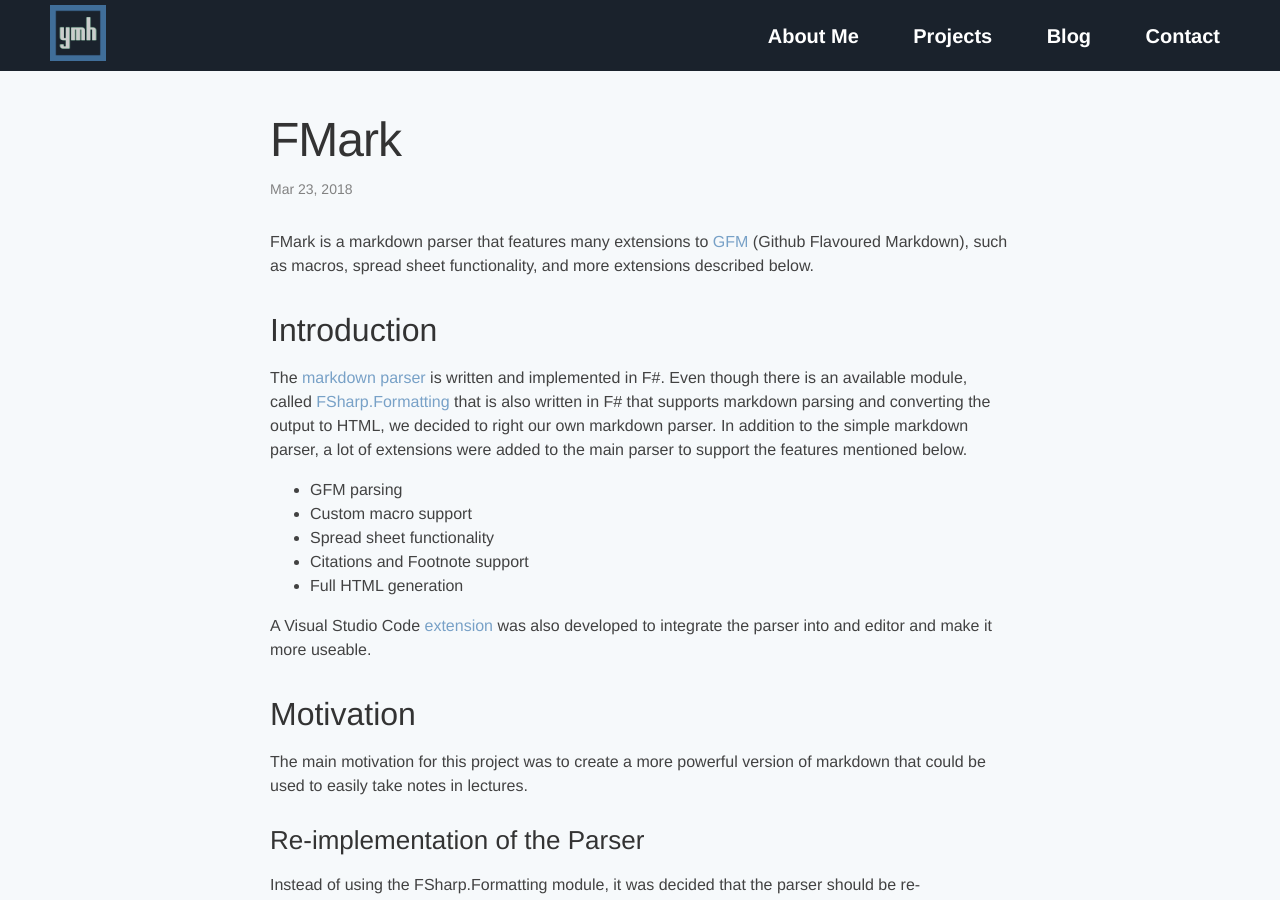
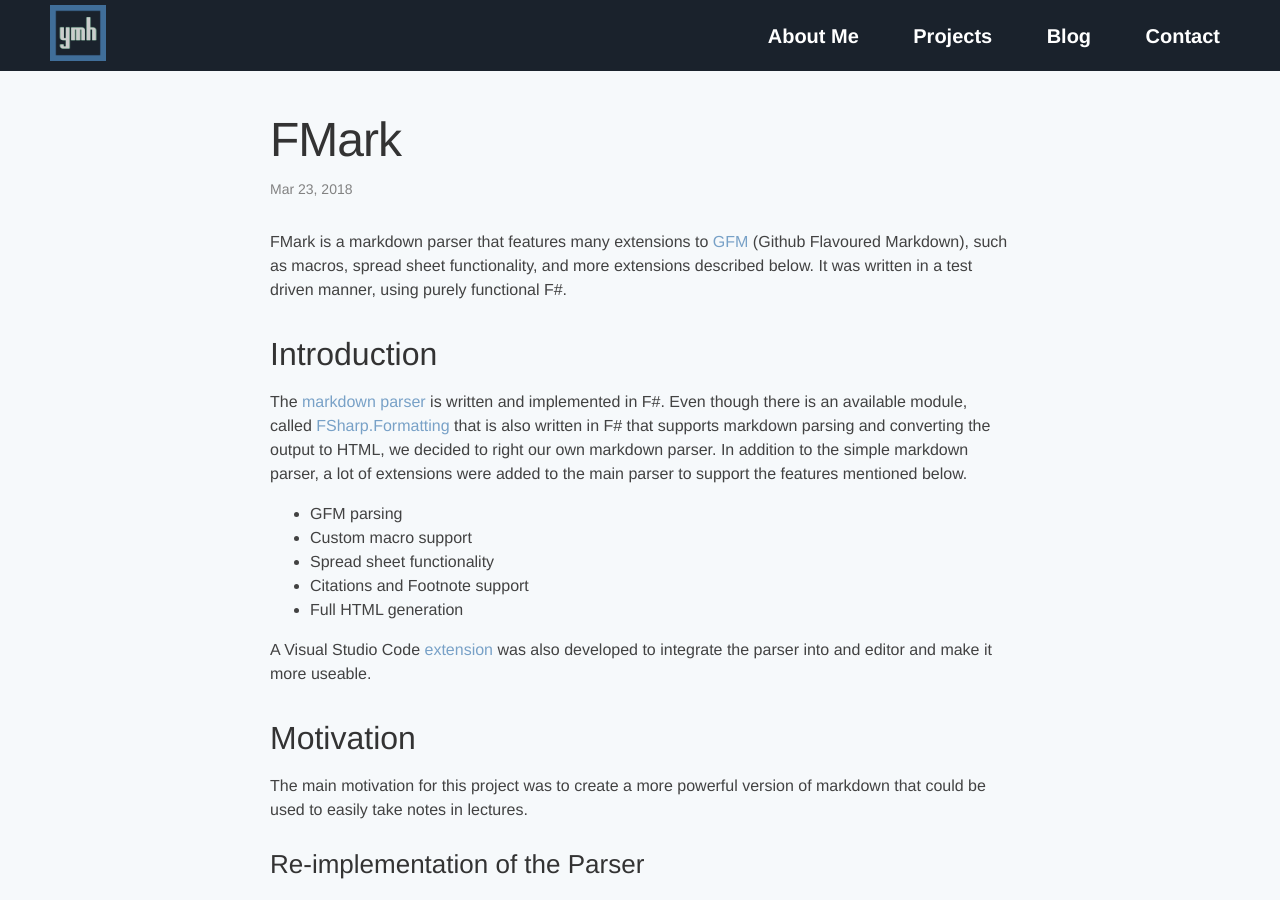
Before and after one commit to ymherklotz/website-imperial, a Jekyll site: the page built from _portfolio/2018-03-23-fmark.md, in a window 1280 px wide and 900 px high. Built offline with Jekyll 4.4.1, drawn with Linux system fonts in a browser that asks for light colours; some web fonts are replaced.

Commit message:
Adding descriptions to FMark

```diff
--- a/_portfolio/2018-03-23-fmark.md
+++ b/_portfolio/2018-03-23-fmark.md
@@ -10,7 +10,8 @@ front: true
 
 FMark is a markdown parser that features many extensions to
 [GFM](https://github.github.com/gfm/) (Github Flavoured Markdown), such as
-macros, spread sheet functionality, and more extensions described below.
+macros, spread sheet functionality, and more extensions described below. It was
+written in a test driven manner, using purely functional F#.
 
 ## Introduction
 
```
